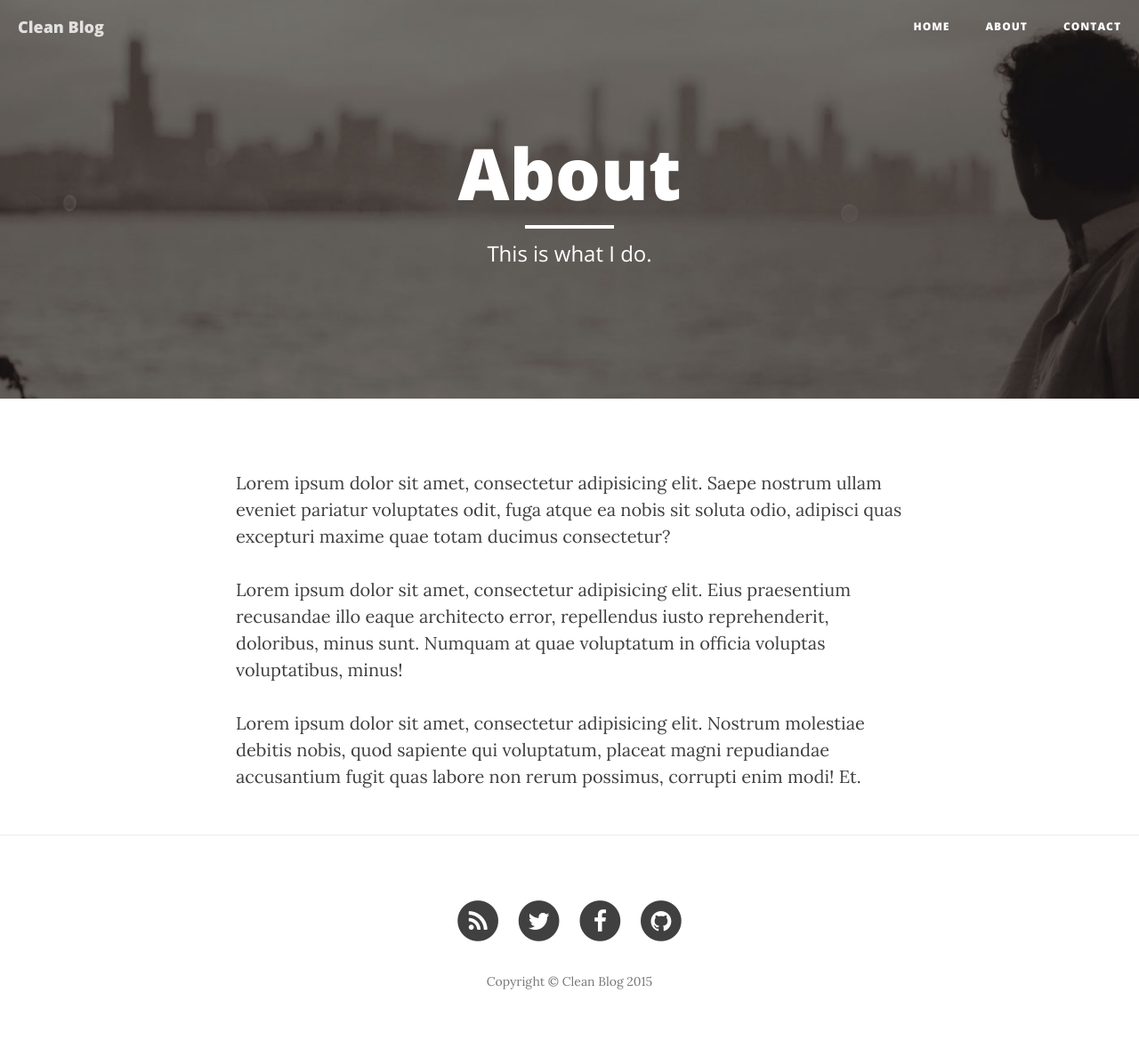
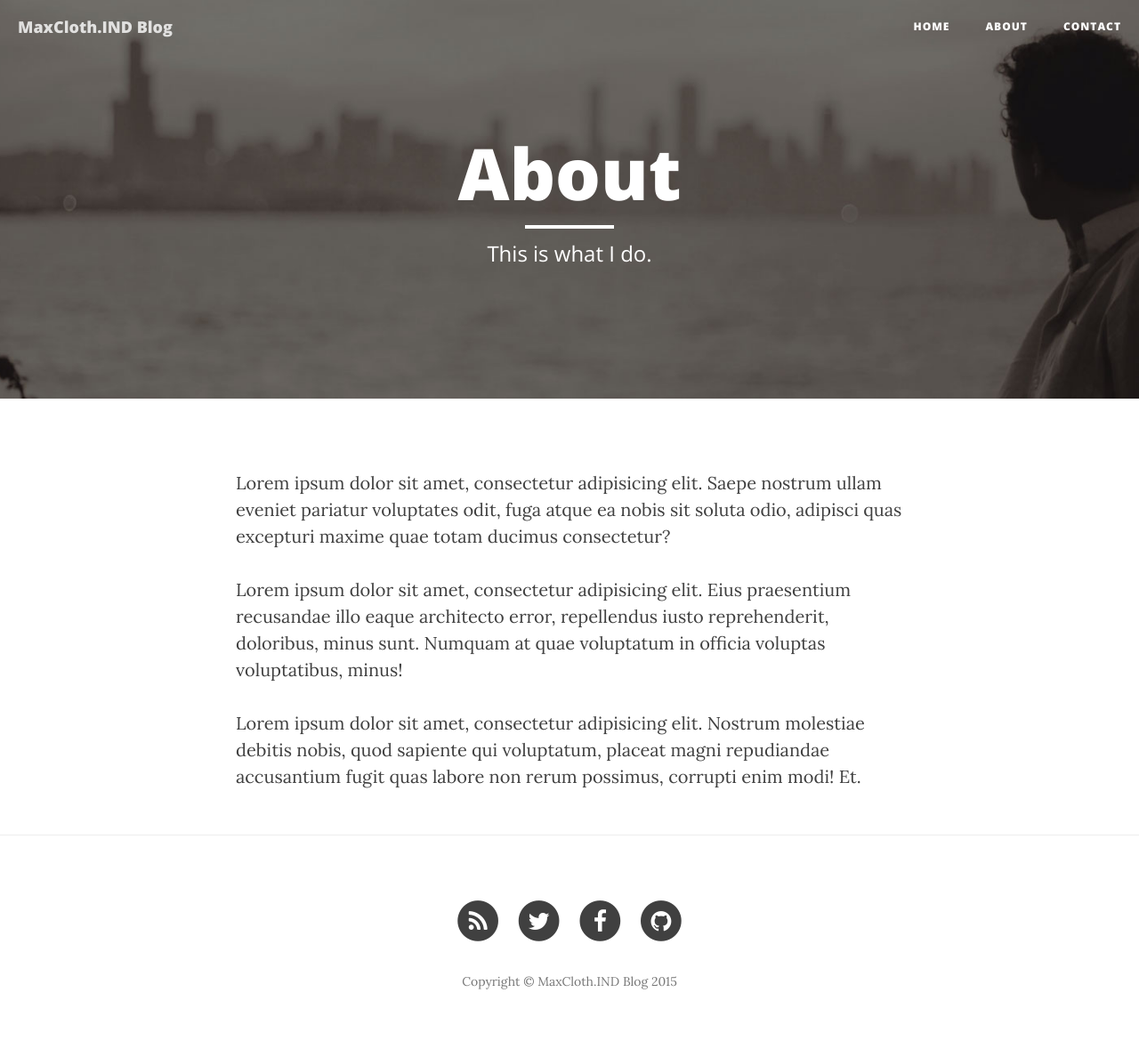
Before and after one commit to maxcloth/blog, a Jekyll site: the page built from about.html, in a window 1280 px wide. Shown: the whole page at 89% size. Built offline with Jekyll 4.4.1, drawn with Linux system fonts in a browser that asks for light colours; nearby versions of some CDN libraries; some of the changed lines change nothing that is shown.

Commit message:
Initial Commit

```diff
--- a/_config.yml
+++ b/_config.yml
@@ -1,13 +1,13 @@
 # Site settings
-title: Clean Blog
+title: MaxCloth.IND Blog
 header-img: img/home-bg.jpg
-email: your-email@yourdomain.com
-description: "Write your site description here. It will be used as your sites meta description as well!"
-baseurl: "/startbootstrap-clean-blog-jekyll"
-url: "http://yourdomain.com"
-twitter_username: SBootstrap
-github_username:  davidtmiller
-facebook_username:  IronSummitMedia
+email: info@maxcloth.ga
+description: "MaxCloth.IND :: Pimp up your cloth!"
+baseurl: "/blog"
+url: "http://blog.maxcloth.ga"
+twitter_username: maxcloth
+github_username:  maxcloth
+facebook_username:  maxcloth
 
 # Build settings
 markdown: kramdown
```
